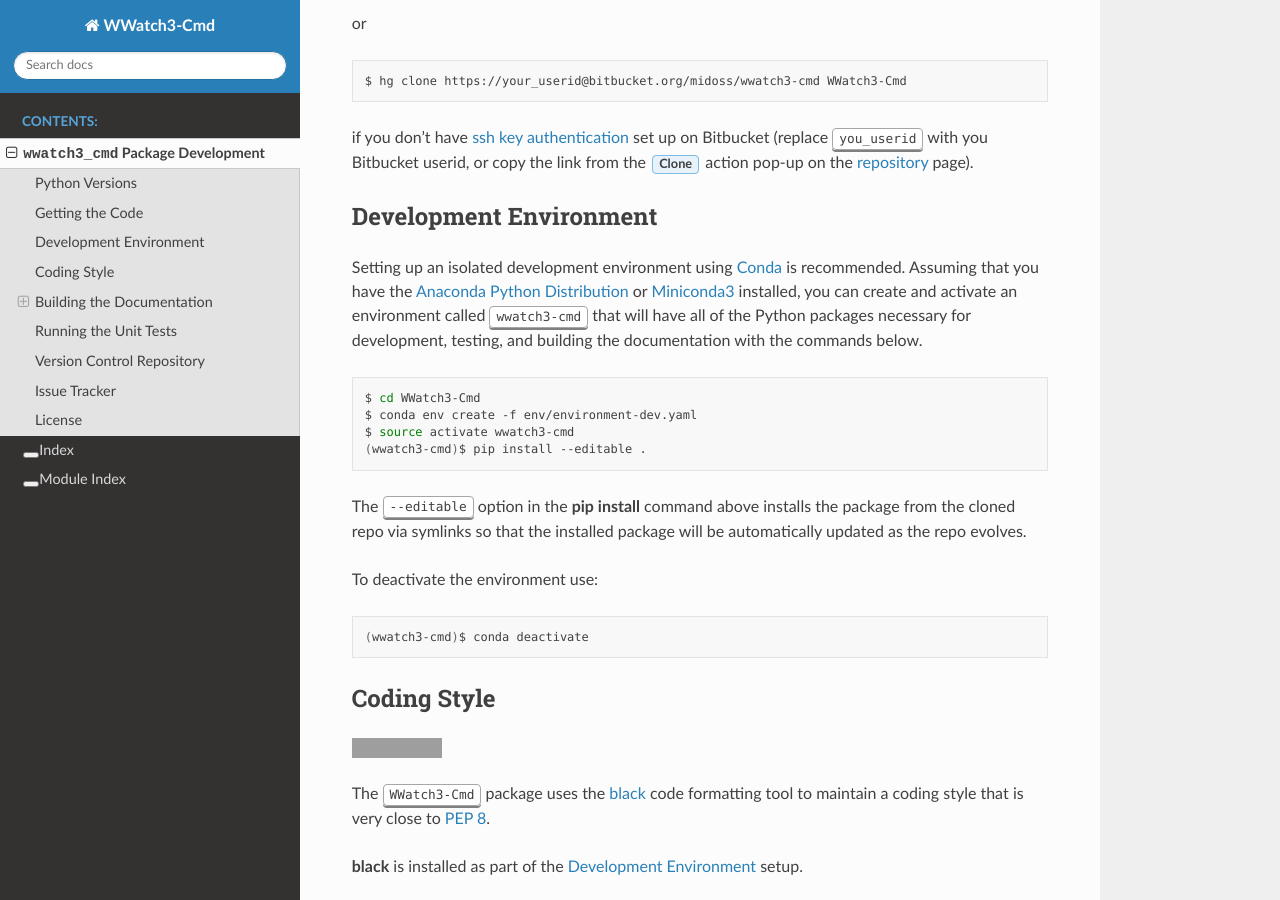
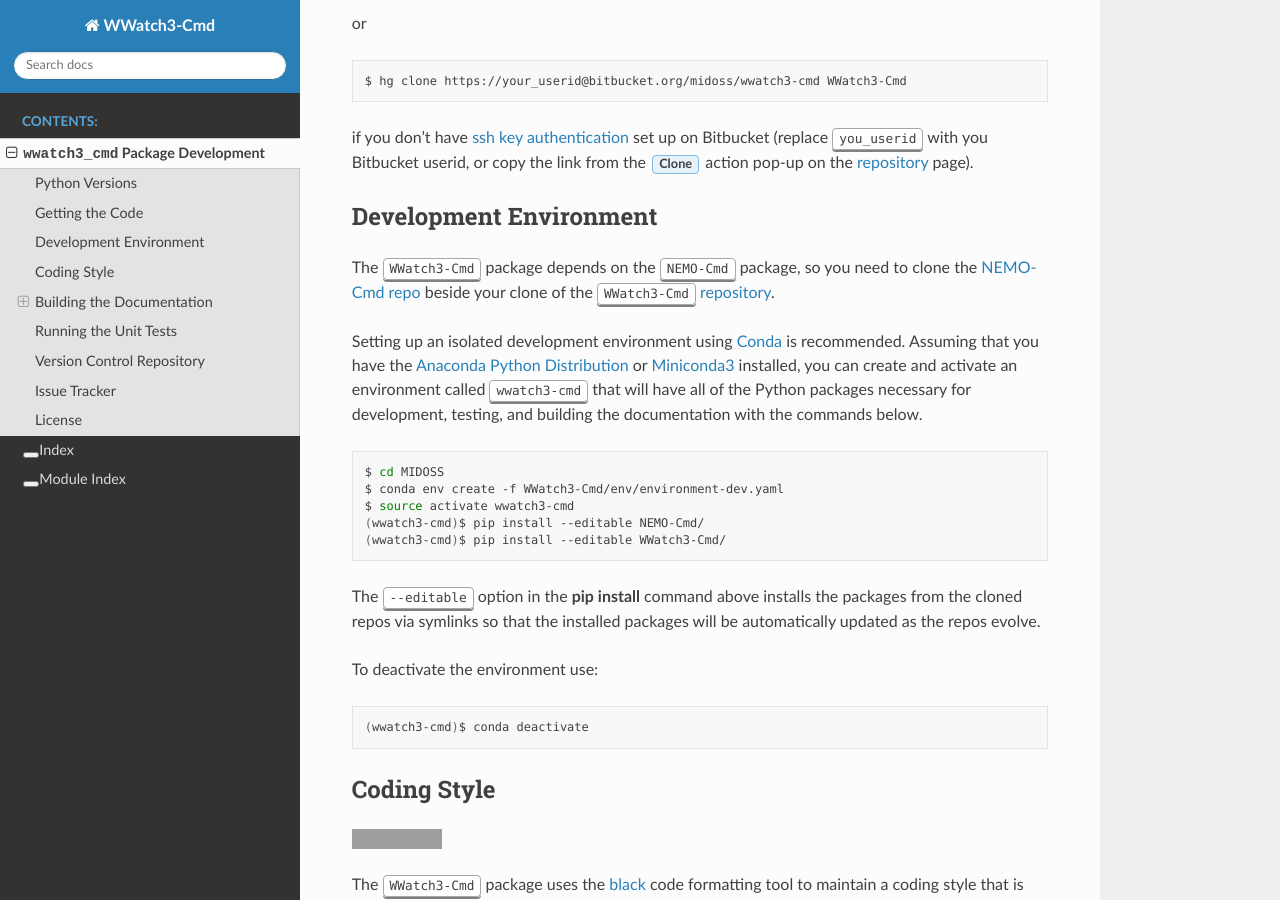
Before and after one commit to SalishSeaCast/WWatch3-Cmd, a Sphinx documentation site: the page built from docs/pkg_development.rst, in a window 1280 px wide and 900 px high, scrolled down 749 px. Built offline with Sphinx 7.4.7 and the Read the Docs theme 2.0.0, drawn with Linux system fonts in a browser that asks for light colours; grey boxes are pictures that could not be loaded.

Commit message:
Add NEMO-Cmd package as dependency

```diff
--- a/docs/pkg_development.rst
+++ b/docs/pkg_development.rst
@@ -103,6 +103,12 @@
 Development Environment
 =======================
 
+The :kbd:`WWatch3-Cmd` package depends on the :kbd:`NEMO-Cmd` package,
+so you need to clone the `NEMO-Cmd repo`_
+beside your clone of the :kbd:`WWatch3-Cmd` `repository`_.
+
+.. _NEMO-Cmd repo: https://bitbucket.org/salishsea/nemo-cmd
+
 Setting up an isolated development environment using `Conda`_ is recommended.
 Assuming that you have the `Anaconda Python Distribution`_ or `Miniconda3`_ installed,
 you can create and activate an environment called :kbd:`wwatch3-cmd` that will have all of the Python packages necessary for development,
@@ -115,12 +121,13 @@
 
 .. code-block:: bash
 
-    $ cd WWatch3-Cmd
-    $ conda env create -f env/environment-dev.yaml
+    $ cd MIDOSS
+    $ conda env create -f WWatch3-Cmd/env/environment-dev.yaml
     $ source activate wwatch3-cmd
-    (wwatch3-cmd)$ pip install --editable .
+    (wwatch3-cmd)$ pip install --editable NEMO-Cmd/
+    (wwatch3-cmd)$ pip install --editable WWatch3-Cmd/
 
-The :kbd:`--editable` option in the :command:`pip install` command above installs the package from the cloned repo via symlinks so that the installed package will be automatically updated as the repo evolves.
+The :kbd:`--editable` option in the :command:`pip install` command above installs the packages from the cloned repos via symlinks so that the installed packages will be automatically updated as the repos evolve.
 
 To deactivate the environment use:
 
--- a/setup.cfg
+++ b/setup.cfg
@@ -41,3 +41,9 @@
 install_requires =
     ; see env/environment-dev.yaml for conda environment dev installation
     ; see env/requirements.txt for versions most recently used in development
+    arrow
+    attrs
+    cliff!=2.9.0
+    f90nml
+    python-hglib
+    ; 'NEMO-Cmd',  ; use pip install --editable NEMO-Cmd/
```
Also changed, not shown: docs/index.rst (+15 -1 lines), 2 other files.
